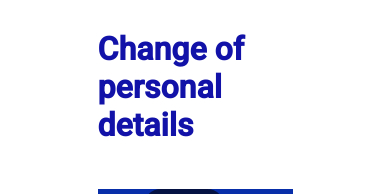
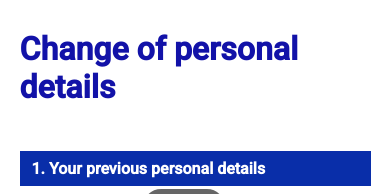
Before and after one commit to kumaruidivloper/angular-forms-tutorial, an Angular app: page / in a window 390 px wide. Shown: the top 194 px of the page. Built offline with nearby package versions, Linux system fonts and the light colour scheme; no server answers.

Commit message:
small mobile css issue fix

```diff
--- a/src/app/app.scss
+++ b/src/app/app.scss
@@ -34,6 +34,13 @@
     flex: 1 1 50%;
     width: 50%;
   }
+}
+
+/* Only for mobile screens (max-width: 767px) */
+@media (max-width: 767px) {
+.main-body {
+  max-width: 90%;
+}
 }
 
 /* Print layout: Two columns side-by-side */
```
